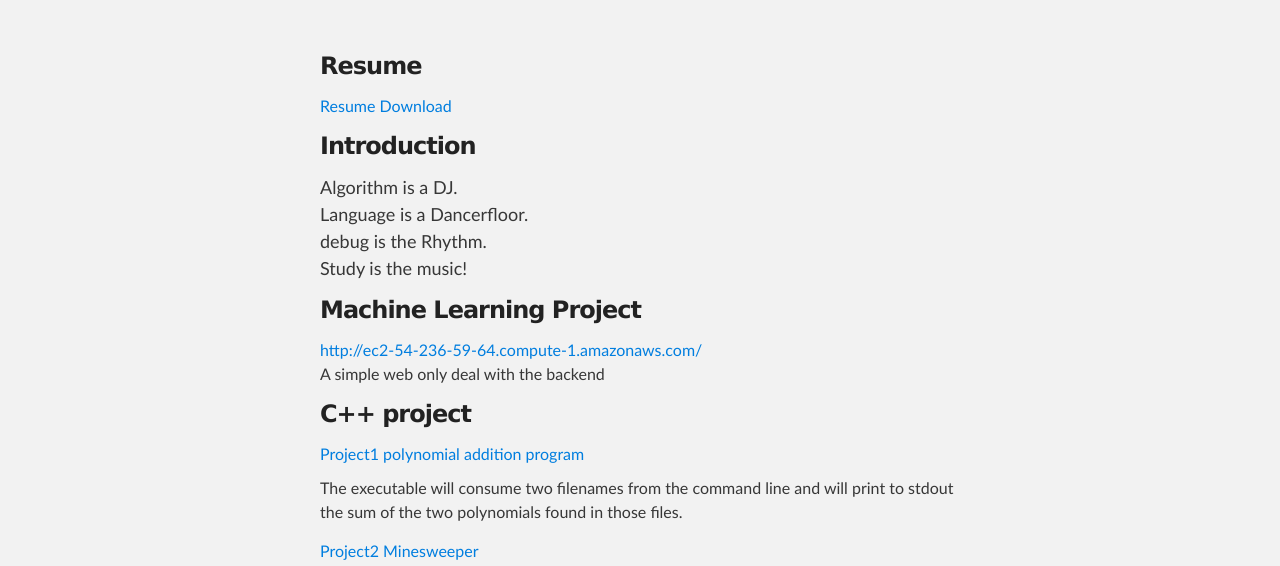
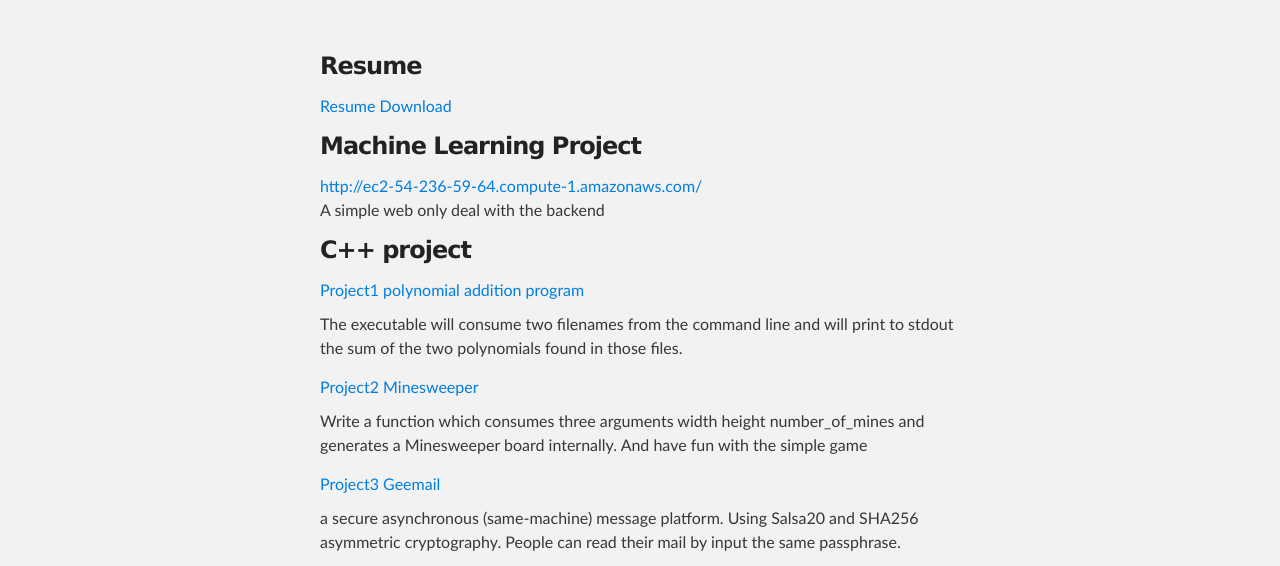
Before and after one commit to Patrickhack/Patrickhack.github.io, a plain HTML site: page projects.html in a window 1280 px wide. Shown: the part 200-766 px from the top of the page. Drawn offline with Linux system fonts and the light colour scheme.

Commit message:
Update projects.html

```diff
--- a/projects.html
+++ b/projects.html
@@ -33,11 +33,7 @@
     <h3>
 <a id="Resume" class="anchor" href="#welcome-to-github-pages" aria-hidden="true"><span aria-hidden="true" class="octicon octicon-link"></span></a>Resume</h3>
 <a href="https://github.com/yuhaocode/first-module/raw/master/yuhao%20peng%20cv.pdf"><big>Resume Download</big></a>
-        <h3>
- <a id="Introduction" class="anchor" href="#welcome-to-github-pages" aria-hidden="true"><span aria-hidden="true" class="octicon octicon-link"></span></a>Introduction</h3>
-<font size="4">
-  Algorithm is a DJ.<br>Language is a Dancerfloor.<br>debug is the Rhythm. <br>Study is the music!
- </font>
+
         <h3>
 
           <a id="Machine Learning" class="anchor" href="#welcome-to-github-pages" aria-hidden="true"><span aria-hidden="true" class="octicon octicon-link"></span></a>Machine Learning Project</h3>
```
